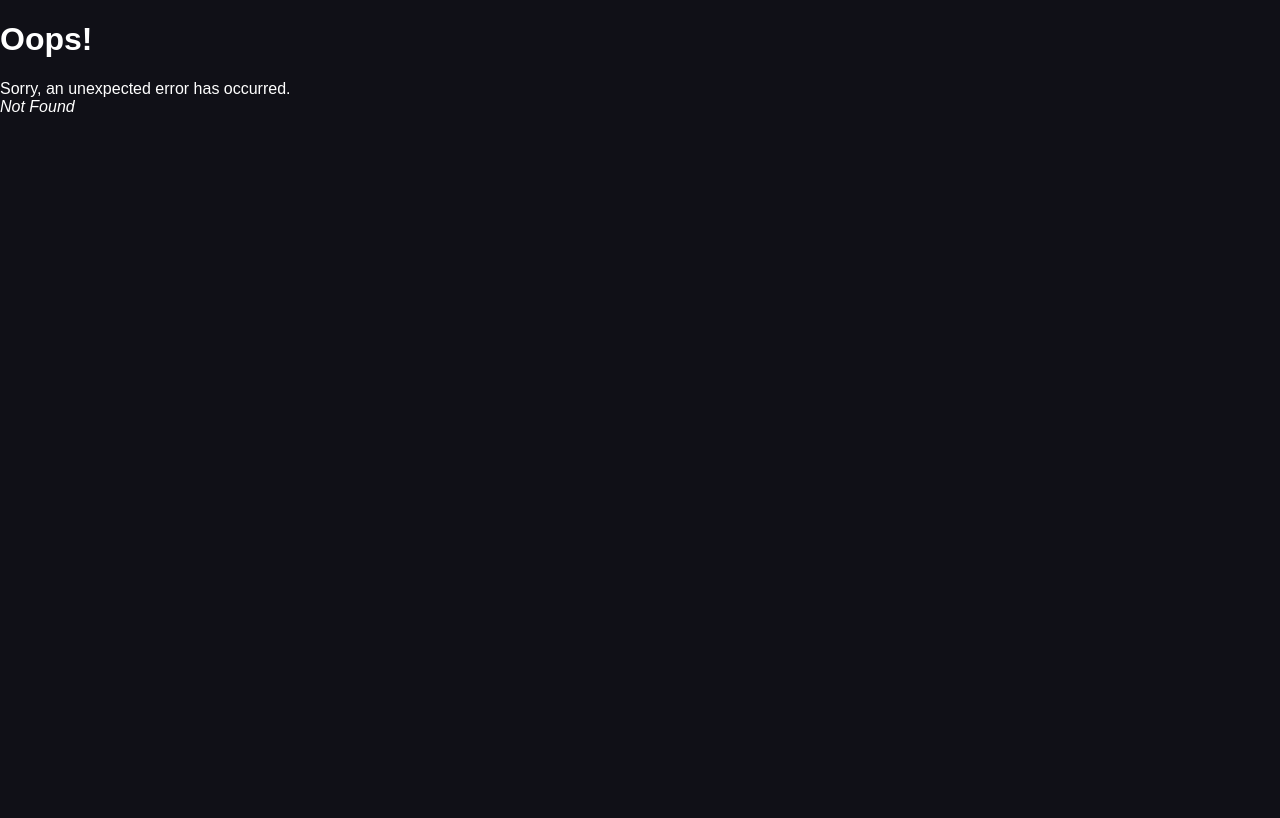
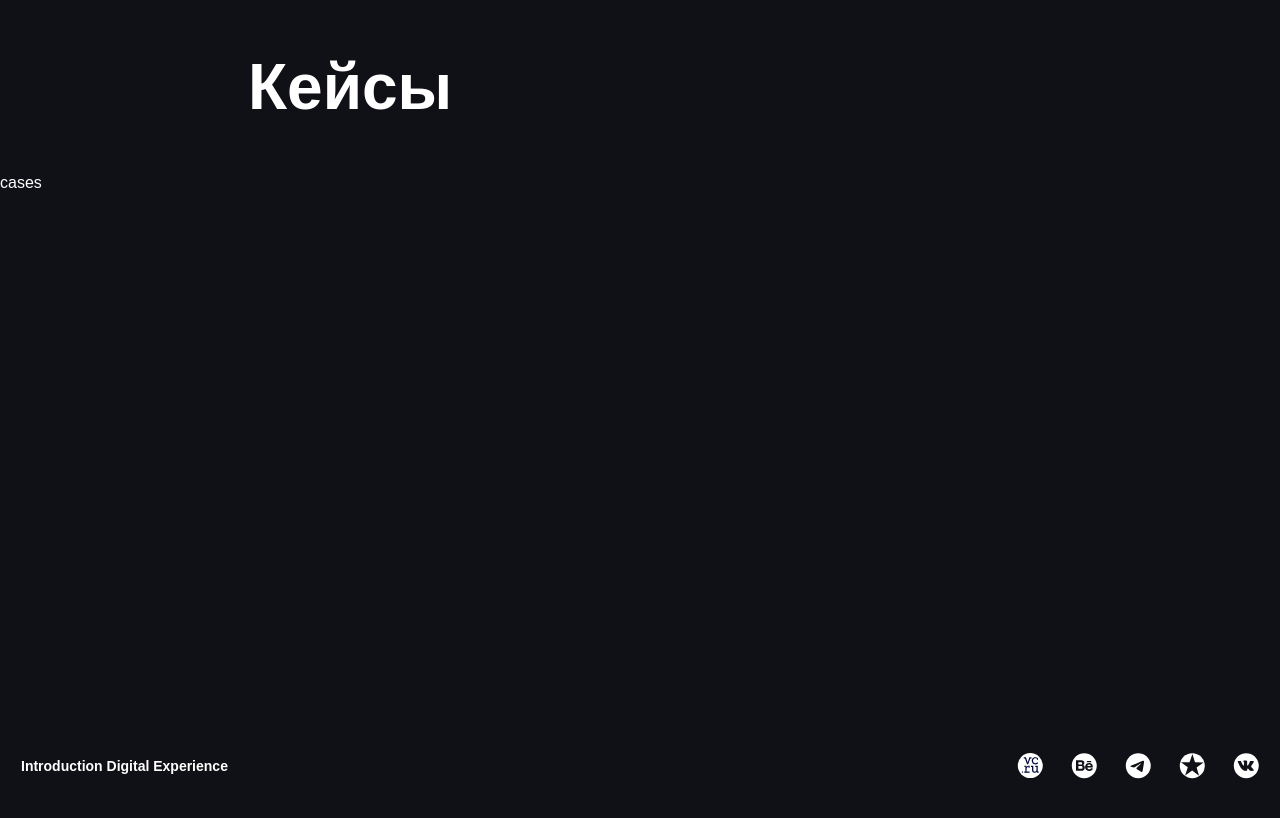
Before and after one commit to INDEX-GG/Index-rework, a React (Create React App) app: page /cases in a window 1280 px wide. Before the commit this address had no page. Shown: the top 818 px of the page. Built offline with nearby package versions, Linux system fonts and the light colour scheme; a web font is replaced by a local one.

Commit message:
add: cases page

```diff
--- /dev/null
+++ b/src/pages/CasesPage/CasesPage.tsx
@@ -0,0 +1,12 @@
+import MainLayout from "layout/MainLayout";
+import React from "react";
+
+const CasesPage = () => {
+  return (
+    <MainLayout>
+      <div>cases</div>
+    </MainLayout>
+  );
+};
+
+export default CasesPage;
--- a/src/routes/mainRoutes.tsx
+++ b/src/routes/mainRoutes.tsx
@@ -1,4 +1,5 @@
 import AboutPage from "pages/AboutPage/AboutPage";
+import CasesPage from "pages/CasesPage/CasesPage";
 import ContactsPage from "pages/ContactsPage/ContactsPage";
 import ErrorPage from "pages/ErrorPage/ErrorPage";
 import IndexPage from "pages/IndexPage/IndexPage";
@@ -12,6 +13,7 @@ export const pageNameRU = [
   "О нас",
   "Контакты",
   "Партнеры",
+  "Кейсы",
 ];
 
 export const mainRoutes: RouteObject[] = [
@@ -36,4 +38,8 @@ export const mainRoutes: RouteObject[] = [
     path: "/partners",
     element: <PartnersPage />,
   },
+  {
+    path: "/cases",
+    element: <CasesPage />,
+  },
 ];
```
